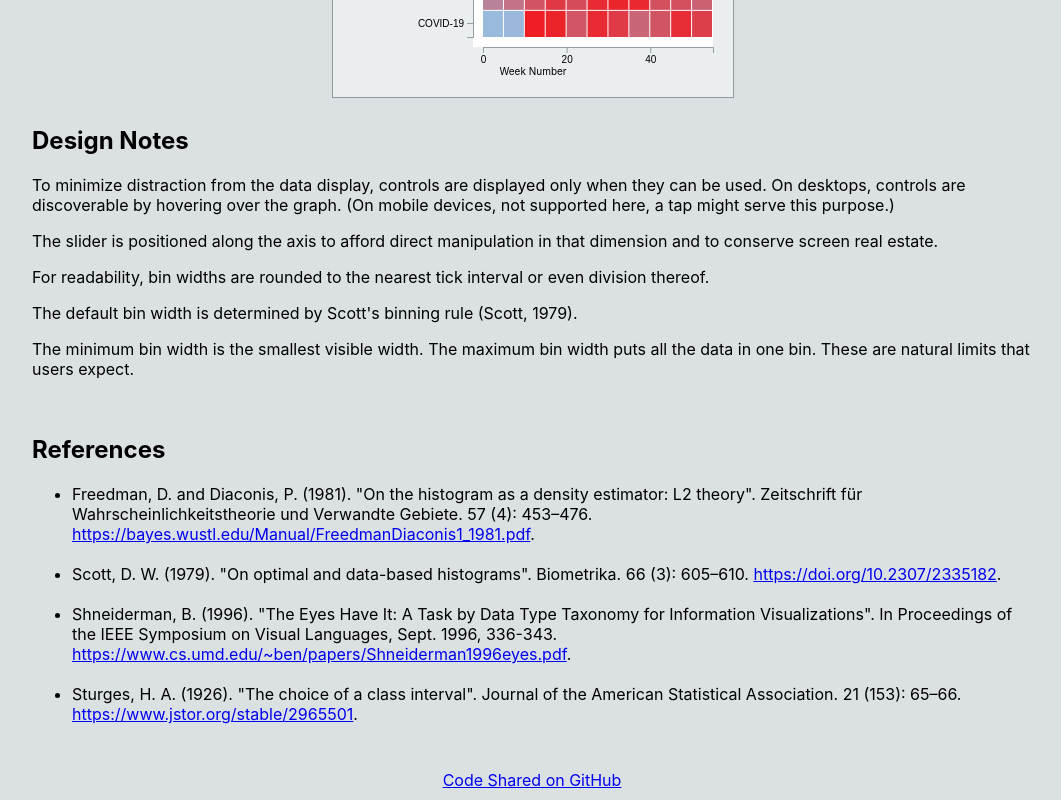
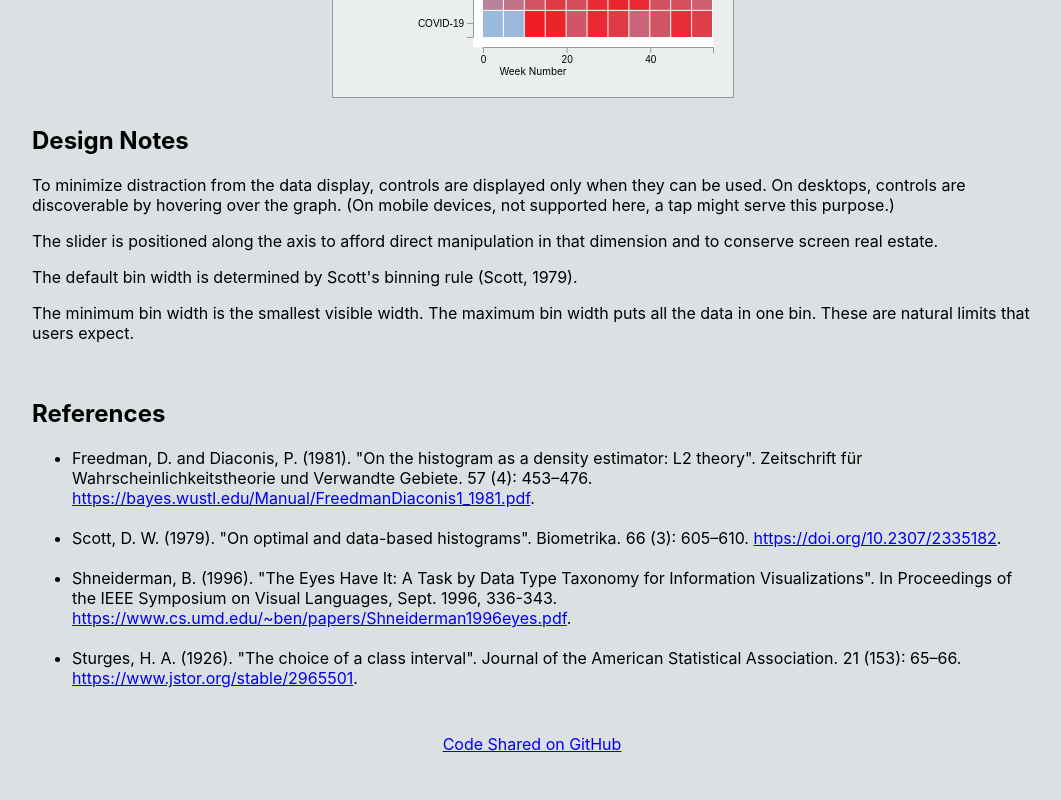
Before and after one commit to hemanrobinson/top-n-binning, a React (Create React App) app: page / in a window 1280 px wide. Shown: the part 2392-3192 px from the top of the page, without its empty margins (108-1169 px from the left). After the commit the page ends 3156 px from the top, so only its background shows below. Built offline with nearby package versions, Linux system fonts and the light colour scheme.

Commit message:
remove rounding text

```diff
--- a/src/App.js
+++ b/src/App.js
@@ -72,9 +72,6 @@ const App = () => {
                 The slider is positioned along the axis to afford direct manipulation in that dimension and to conserve screen real estate.
                 </p>
                 <p>
-                For readability, bin widths are rounded to the nearest tick interval or even division thereof.
-                </p>
-                <p>
                 The default bin width is determined by Scott's binning rule (Scott, 1979).
                 </p>
                 <p>
```
